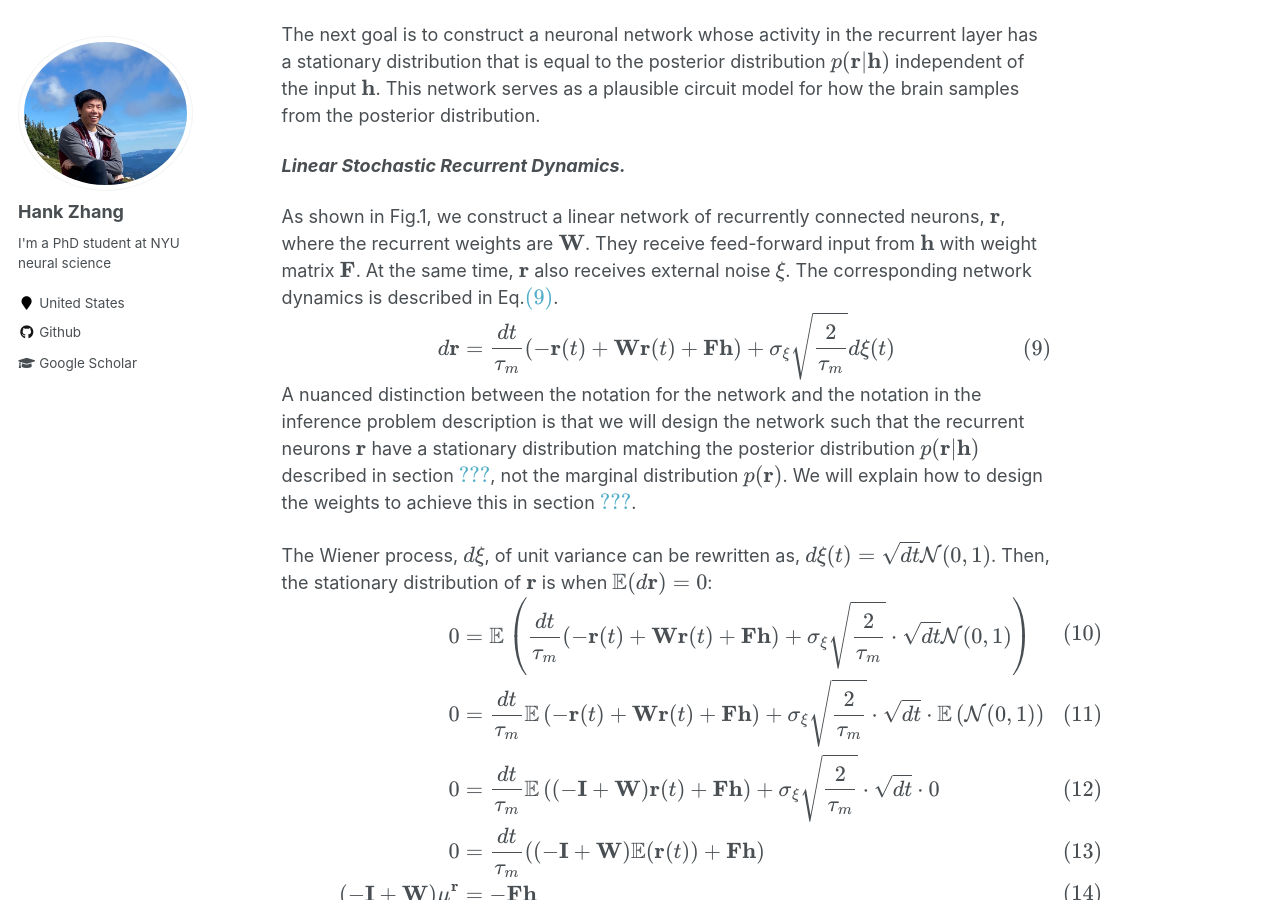
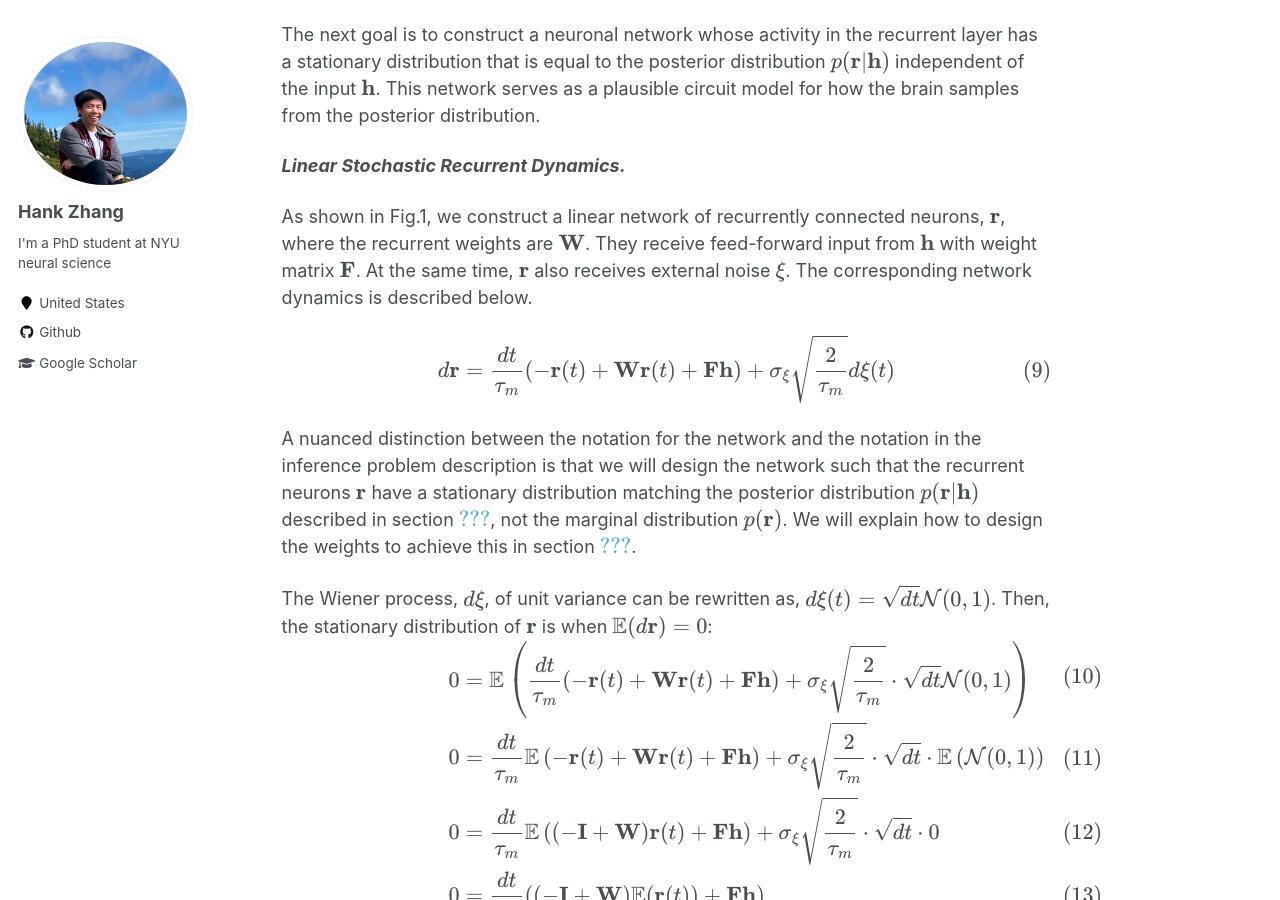
Before and after one commit to hanqizhang/hanqizhang.github.io, a Jekyll site: the page built from _posts/2023-05-07-fastsampling.md, in a window 1280 px wide and 900 px high, scrolled down 2082 px. Built offline with Jekyll 4.4.1, drawn with Linux system fonts in a browser that asks for light colours; formulas are drawn with MathJax 3.

Commit message:
Update 2023-05-07-fastsampling.md

```diff
--- a/_posts/2023-05-07-fastsampling.md
+++ b/_posts/2023-05-07-fastsampling.md
@@ -84,7 +84,7 @@ brain samples from the posterior distribution.
 
 As shown in Fig.1, we construct a linear network of recurrently connected neurons, $\mathbf{r}$,
 where the recurrent weights are $\mathbf{W}$. They receive feed-forward input from $\mathbf{h}$ with weight matrix $\mathbf{F}$. At the same time,
-$\mathbf{r}$ also receives external noise $\mathbf{\xi}$. The corresponding network dynamics is described in Eq.\eqref{sde1}.
+$\mathbf{r}$ also receives external noise $\mathbf{\xi}$. The corresponding network dynamics is described below.
 <!-- \begin{figure}[h]
 \begin{center}
   \includegraphics[width=1.5 in]{network.png}
@@ -92,12 +92,13 @@ $\mathbf{r}$ also receives external noise $\mathbf{\xi}$. The corresponding netw
   \caption{Recurrent neuronal network}
   \label{fig:network}
 \end{figure} -->
+
 $$
 \begin{equation}
-    d\mathbf{r} = \frac{dt}{\tau_m} \left( -\mathbf{r}(t) + \mathbf{Wr}(t) + \mathbf{Fh} \right) + \sigma_{\xi} \sqrt{\frac{2}{\tau_m}} d\mathbf{\xi} (t)
-    \label{sde1}
+    d\mathbf{r} = \frac{dt}{\tau_m} \left( -\mathbf{r}(t) + \mathbf{Wr}(t) + \mathbf{Fh} \right) + \sigma_{\xi} \sqrt{\frac{2}{\tau_m}} d\mathbf{\xi} (t) \label{sde1}
 \end{equation}
 $$
+
 A nuanced distinction between the notation for the network and the notation in the inference problem description is that we will design
 the network such that the recurrent neurons $\mathbf{r}$ have a stationary distribution matching the posterior distribution $p(\mathbf{r}|\mathbf{h})$
 described in section \ref{sec: inference}, not the marginal distribution $p(\mathbf{r})$. We will explain how to design the weights to achieve
```
